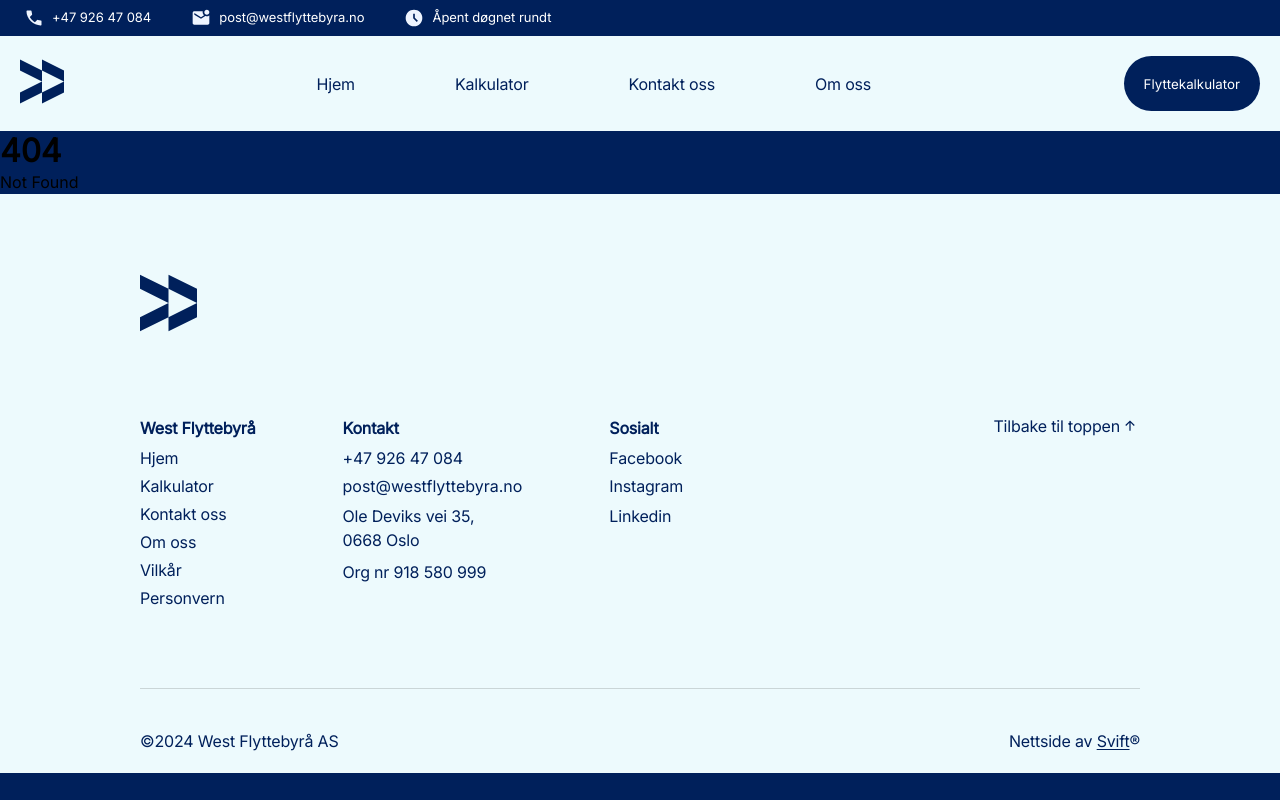
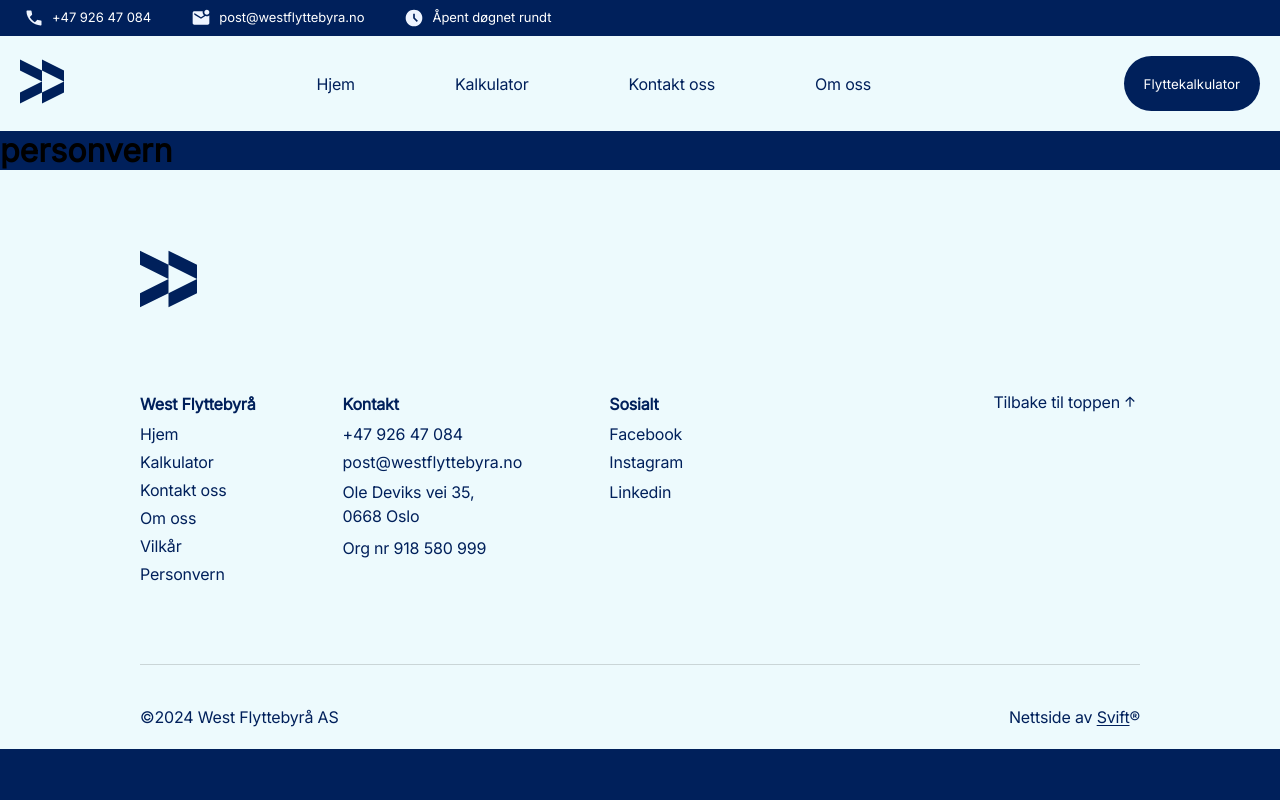
Before and after one commit to rosholm-studio/west-flyttebyra, a SvelteKit app: page /personvern in a window 1280 px wide. Before the commit this address had no page. Built offline with nearby package versions, Linux system fonts and the light colour scheme.

Commit message:
small fix

```diff
--- /dev/null
+++ b/src/routes/personvern/+page.svelte
@@ -0,0 +1 @@
+<h1>personvern</h1>
```
